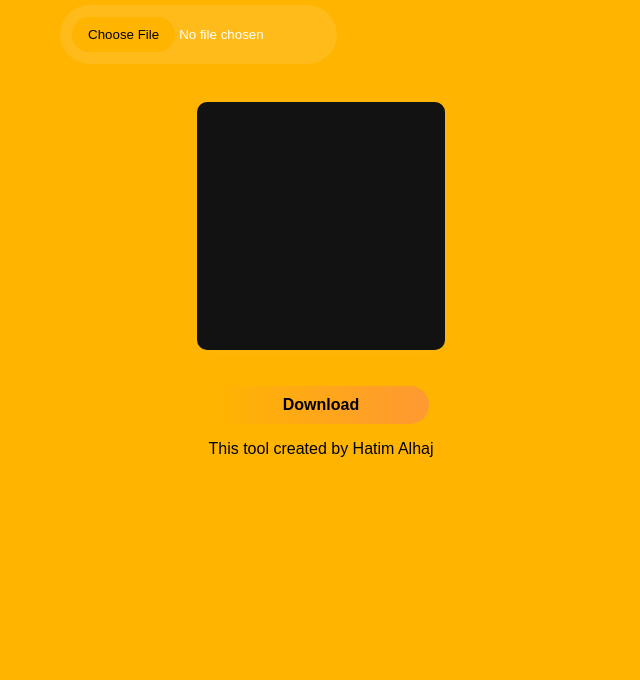
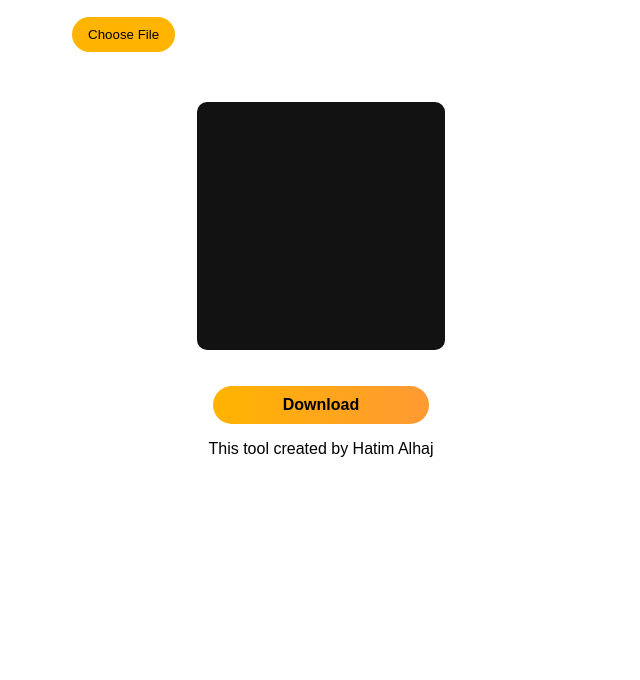
Before and after one commit to hatalhaj/Logosizer, a plain HTML site: page index.html in a window 1280 px wide. Shown: the part 220-900 px from the top of the page, without its empty margins (319-959 px from the left). Drawn offline with Linux system fonts and the light colour scheme.

Commit message:
Update style.css

```diff
--- a/style.css
+++ b/style.css
@@ -6,7 +6,7 @@ body {
     display: flex;
     flex-direction: column;
     align-items: center;
-    background-color: #ffb400;
+    background-color: #ffff;
 
   }
 
```
